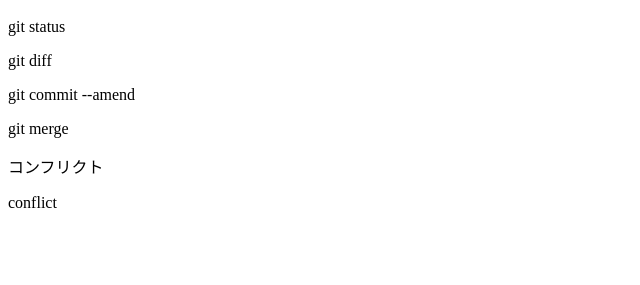
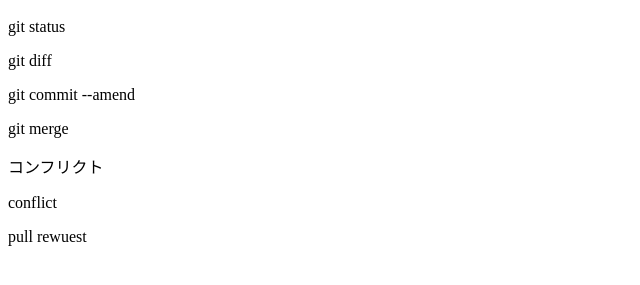
Before and after one commit to testuser-n/git_tutorial, a plain HTML site: page index.htm in a window 1280 px wide. Shown: the part 57-342 px from the top of the page, without its empty margins (0-640 px from the left). Drawn offline with Linux system fonts and the light colour scheme.

Commit message:
pull requestを追記

```diff
--- a/index.htm
+++ b/index.htm
@@ -5,3 +5,4 @@
 <p>git merge</p>
 <p>コンフリクト</p>
 <p>conflict</p>
+<p>pull rewuest</P>
```
